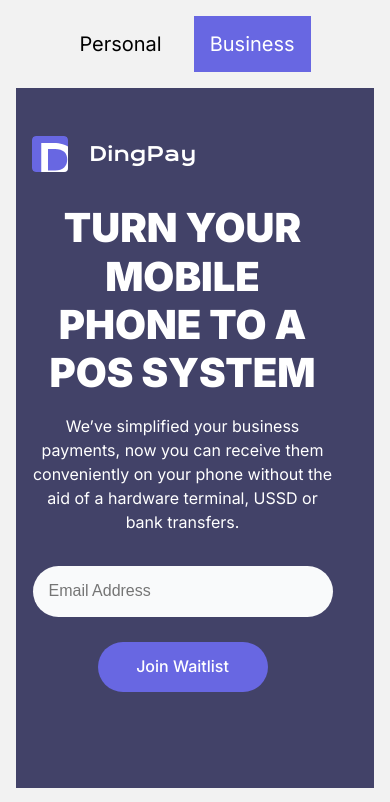
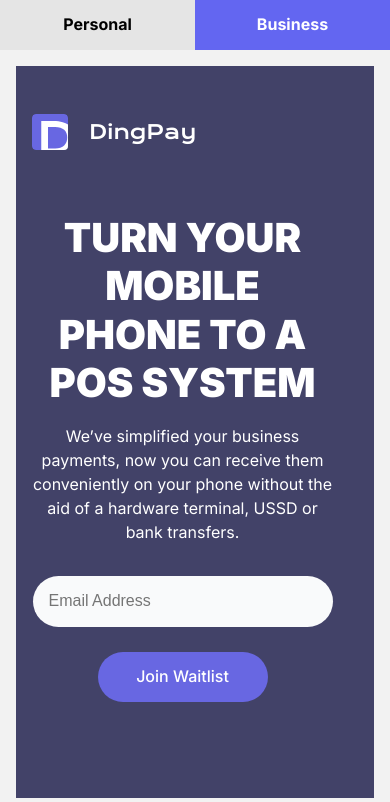
Before and after one commit to oluwatobicode/ding-pay, a React (Vite) app: page /business in a window 390 px wide. Shown: the top 802 px of the page. Built offline with nearby package versions, Linux system fonts and the light colour scheme.

Commit message:
final-commit

```diff
--- a/src/Ui/bussiness/BussinessHero.css
+++ b/src/Ui/bussiness/BussinessHero.css
@@ -79,6 +79,7 @@
   margin-bottom: 5rem;
   max-width: 100%;
   gap: 25px;
+  margin-top: 2rem;
 }
 
 .bussiness-text {
@@ -150,15 +151,15 @@
   cursor: pointer;
 }
 
-.success-api{
+.success-api {
   background-color: #249333;
 }
 
-.failure-api{
-  background-color: #6867E2;
+.failure-api {
+  background-color: #6867e2;
 }
 
-.processing-api{
+.processing-api {
   opacity: 0.7;
   cursor: not-allowed;
 }
--- a/src/Ui/bussiness/Features.tsx
+++ b/src/Ui/bussiness/Features.tsx
@@ -70,7 +70,7 @@ const Features: React.FC = () => {
           <div className="card-image-right">
             <img
               className="feature-img-s"
-              src="public/assets/bussinessFour.png"
+              src="/assets/bussinessFour.png"
               alt="bussiness-four-image"
             />
           </div>
--- a/src/Ui/bussiness/MobileNav.css
+++ b/src/Ui/bussiness/MobileNav.css
@@ -1,51 +1,127 @@
-.mobile-active-link {
-  /* background-color: #6867e2; */
-  color: #fff;
-  padding: 1rem;
-}
-
-.mobile-nav {
+.mobile-navbar {
   display: none;
-  background-color: var(--bodyColor);
-}
-
-.mobile-nav-link a {
-  text-decoration: none;
-  font-size: 20px;
-  font-style: 600;
-  line-height: 24.2px;
-}
-
-.mobile-nav-items {
-  list-style: none;
-  display: flex;
-  align-items: center;
-  justify-content: center;
-}
-
-.mobile-nav-link {
-  padding: 1rem;
 }
 
 @media screen and (max-width: 1000px) {
-  .mobile-nav {
+  .mobile-navbar {
+    width: 100%;
+    height: 50px;
+    background-color: var(--bodyColor);
     display: flex;
+  }
+
+  .mobile-navbar-link {
+    flex: 1;
+    display: flex;
+    justify-content: center;
     align-items: center;
-    justify-content: center;
-    margin-bottom: 1rem;
+    text-align: center;
+    padding: 10px;
+    font-weight: bold;
+    color: black;
+    text-decoration: none;
+  }
+
+  .mobile-active-link {
+    background-color: #6366f1;
+    color: white;
+    width: 100%;
+  }
+
+  .mobile-navbar-link:hover {
+    background-color: #e5e5e5;
   }
 }
 
 @media screen and (max-width: 500px) {
-  .mobile-nav {
+  .mobile-navbar {
+    width: 100%;
+    height: 50px;
+    background-color: var(--bodyColor);
     display: flex;
-    margin-bottom: 1rem;
+  }
+
+  .mobile-navbar-link {
+    flex: 1;
+    display: flex;
+    justify-content: center;
+    align-items: center;
+    text-align: center;
+    padding: 10px;
+    font-weight: bold;
+    color: black;
+    text-decoration: none;
+  }
+
+  .mobile-active-link {
+    background-color: #6366f1;
+    color: white;
+    width: 100%;
+  }
+
+  .mobile-navbar-link:hover {
+    background-color: #e5e5e5;
   }
 }
 
 @media screen and (max-width: 400px) {
-  .mobile-nav {
+  .mobile-navbar {
+    width: 100%;
+    height: 50px;
+    background-color: var(--bodyColor);
     display: flex;
-    margin-bottom: 1rem;
+  }
+
+  .mobile-navbar-link {
+    flex: 1;
+    display: flex;
+    justify-content: center;
+    align-items: center;
+    text-align: center;
+    padding: 10px;
+    font-weight: bold;
+    color: black;
+    text-decoration: none;
+  }
+
+  .mobile-active-link {
+    background-color: #6366f1;
+    color: white;
+    width: 100%;
+  }
+
+  .mobile-navbar-link:hover {
+    background-color: #e5e5e5;
   }
 }
+
+@media screen and (max-width: 375px) {
+  .mobile-navbar {
+    width: 100%;
+    height: 50px;
+    background-color: var(--bodyColor);
+    display: flex;
+  }
+
+  .mobile-navbar-link {
+    flex: 1;
+    display: flex;
+    justify-content: center;
+    align-items: center;
+    text-align: center;
+    padding: 10px;
+    font-weight: bold;
+    color: black;
+    text-decoration: none;
+  }
+
+  .mobile-active-link {
+    background-color: #6366f1;
+    color: white;
+    width: 100%;
+  }
+
+  .mobile-navbar-link:hover {
+    background-color: #e5e5e5;
+  }
+}
--- a/src/Ui/bussiness/MobileNav.tsx
+++ b/src/Ui/bussiness/MobileNav.tsx
@@ -3,26 +3,28 @@ import "./MobileNav.css";
 
 const MobileNav = () => {
   return (
-    <div className="mobile-nav">
-      <ul className="mobile-nav-items">
-        <li className="mobile-nav-link">
+    <div className="mobile-navbar">
       <NavLink
         to="/"
-            className={({ isActive }) => (isActive ? "mobile-active-link" : "")}
+        className={({ isActive }) =>
+          isActive
+            ? "mobile-navbar-link mobile-active-link"
+            : "mobile-navbar-link"
+        }
       >
-            <span>Personal</span>
+        Personal
       </NavLink>
-        </li>
 
-        <li className="mobile-nav-link">
       <NavLink
         to="/Business"
-            className={({ isActive }) => (isActive ? "mobile-active-link" : "")}
+        className={({ isActive }) =>
+          isActive
+            ? "mobile-navbar-link mobile-active-link"
+            : "mobile-navbar-link"
+        }
       >
-            <span>Business</span>
+        Business
       </NavLink>
-        </li>
-      </ul>
     </div>
   );
 };
--- a/src/Ui/personal/Hero.css
+++ b/src/Ui/personal/Hero.css
@@ -78,6 +78,7 @@ a {
   margin-bottom: 5rem;
   max-width: 100%;
   gap: 25px;
+  margin-top: 2rem;
 }
 
 .heading-text {
--- a/src/Ui/personal/MobileNav.css
+++ b/src/Ui/personal/MobileNav.css
@@ -1,43 +1,127 @@
-.mobile-active-link {
-  background-color: #6867e2;
-  color: #fff;
-  padding: 1rem;
-}
-
-.mobile-nav {
+.mobile-navbar {
   display: none;
 }
 
-.mobile-nav-items {
-  list-style: none;
-  display: flex;
-  align-items: center;
-  justify-content: center;
-}
+@media screen and (max-width: 1000px) {
+  .mobile-navbar {
+    width: 100%;
+    height: 50px;
+    background-color: var(--bodyColor);
+    display: flex;
+  }
 
-.mobile-nav-link {
-  padding: 1rem;
-}
+  .mobile-navbar-link {
+    flex: 1;
+    display: flex;
+    justify-content: center;
+    align-items: center;
+    text-align: center;
+    padding: 10px;
+    font-weight: bold;
+    color: black;
+    text-decoration: none;
+  }
 
-@media screen and (max-width: 1000px) {
-  .mobile-nav {
-    display: flex;
-    align-items: center;
-    justify-content: center;
-    margin: 1rem;
+  .mobile-active-link {
+    background-color: #6366f1;
+    color: white;
+    width: 100%;
+  }
+
+  .mobile-navbar-link:hover {
+    background-color: #e5e5e5;
   }
 }
 
 @media screen and (max-width: 500px) {
-  .mobile-nav {
+  .mobile-navbar {
+    width: 100%;
+    height: 50px;
+    background-color: var(--bodyColor);
     display: flex;
-    margin: 1rem;
+  }
+
+  .mobile-navbar-link {
+    flex: 1;
+    display: flex;
+    justify-content: center;
+    align-items: center;
+    text-align: center;
+    padding: 10px;
+    font-weight: bold;
+    color: black;
+    text-decoration: none;
+  }
+
+  .mobile-active-link {
+    background-color: #6366f1;
+    color: white;
+    width: 100%;
+  }
+
+  .mobile-navbar-link:hover {
+    background-color: #e5e5e5;
   }
 }
 
 @media screen and (max-width: 400px) {
-  .mobile-nav {
+  .mobile-navbar {
+    width: 100%;
+    height: 50px;
+    background-color: var(--bodyColor);
     display: flex;
-    margin: 1rem;
+  }
+
+  .mobile-navbar-link {
+    flex: 1;
+    display: flex;
+    justify-content: center;
+    align-items: center;
+    text-align: center;
+    padding: 10px;
+    font-weight: bold;
+    color: black;
+    text-decoration: none;
+  }
+
+  .mobile-active-link {
+    background-color: #6366f1;
+    color: white;
+    width: 100%;
+  }
+
+  .mobile-navbar-link:hover {
+    background-color: #e5e5e5;
   }
 }
+
+@media screen and (max-width: 375px) {
+  .mobile-navbar {
+    width: 100%;
+    height: 50px;
+    background-color: var(--bodyColor);
+    display: flex;
+  }
+
+  .mobile-navbar-link {
+    flex: 1;
+    display: flex;
+    justify-content: center;
+    align-items: center;
+    text-align: center;
+    padding: 10px;
+    font-weight: bold;
+    color: black;
+    text-decoration: none;
+  }
+
+  .mobile-active-link {
+    background-color: #6366f1;
+    color: white;
+    width: 100%;
+  }
+
+  .mobile-navbar-link:hover {
+    background-color: #e5e5e5;
+  }
+}
--- a/src/Ui/personal/MobileNav.tsx
+++ b/src/Ui/personal/MobileNav.tsx
@@ -3,26 +3,28 @@ import "./MobileNav.css";
 
 const MobileNav = () => {
   return (
-    <div className="mobile-nav">
-      <ul className="mobile-nav-items">
-        <li className="mobile-nav-link">
+    <div className="mobile-navbar">
       <NavLink
         to="/"
-            className={({ isActive }) => (isActive ? "mobile-active-link" : "")}
+        className={({ isActive }) =>
+          isActive
+            ? "mobile-navbar-link mobile-active-link"
+            : "mobile-navbar-link"
+        }
       >
-            <span>Personal</span>
+        Personal
       </NavLink>
-        </li>
 
-        <li className="mobile-nav-link">
       <NavLink
         to="/Business"
-            className={({ isActive }) => (isActive ? "mobile-active-link" : "")}
+        className={({ isActive }) =>
+          isActive
+            ? "mobile-navbar-link mobile-active-link"
+            : "mobile-navbar-link"
+        }
       >
-            <span>Business</span>
+        Business
       </NavLink>
-        </li>
-      </ul>
     </div>
   );
 };
```
Also changed, not shown: src/Ui/personal/Hero.tsx (+31 -26 lines). Lines whose indentation alone changed are shown as unchanged.
